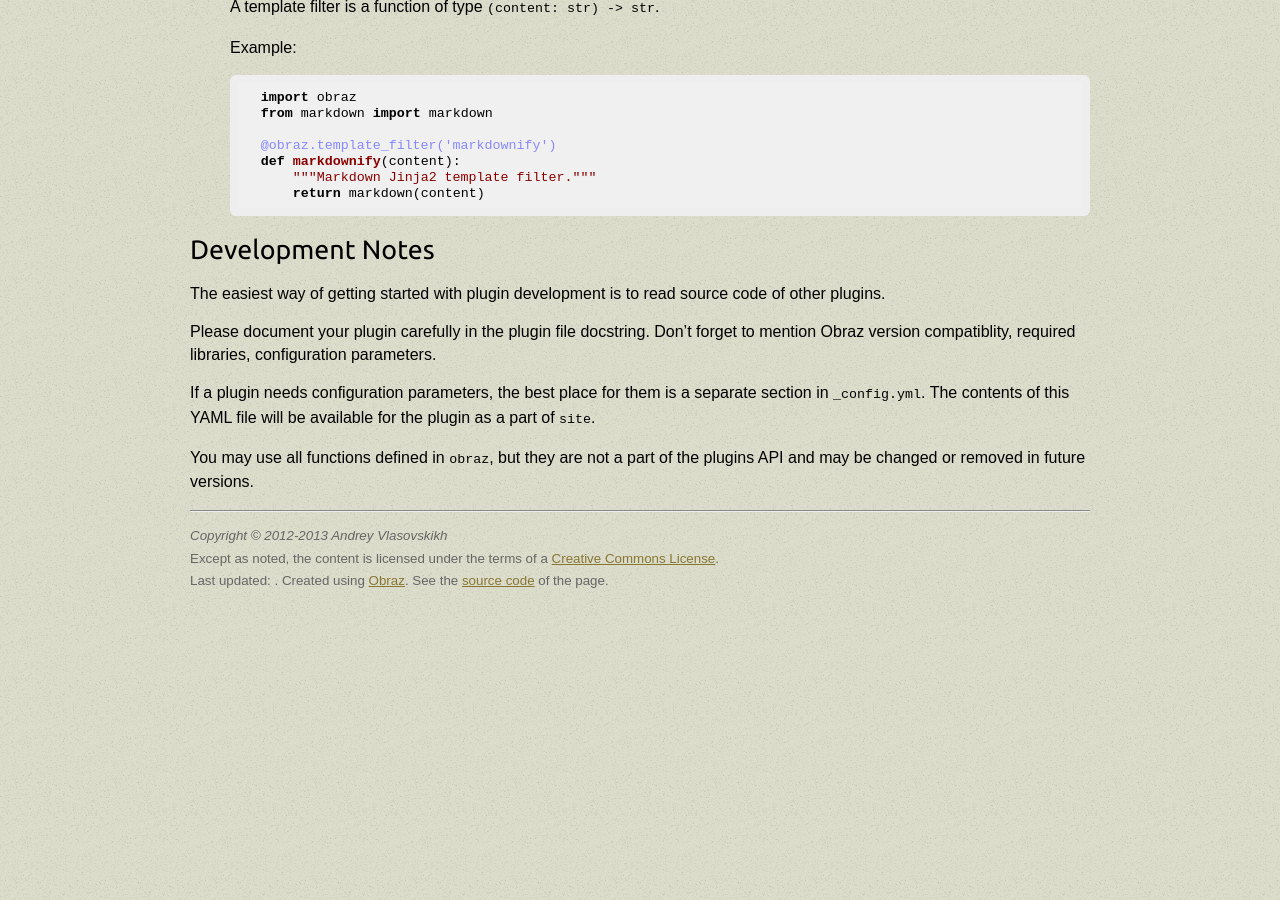
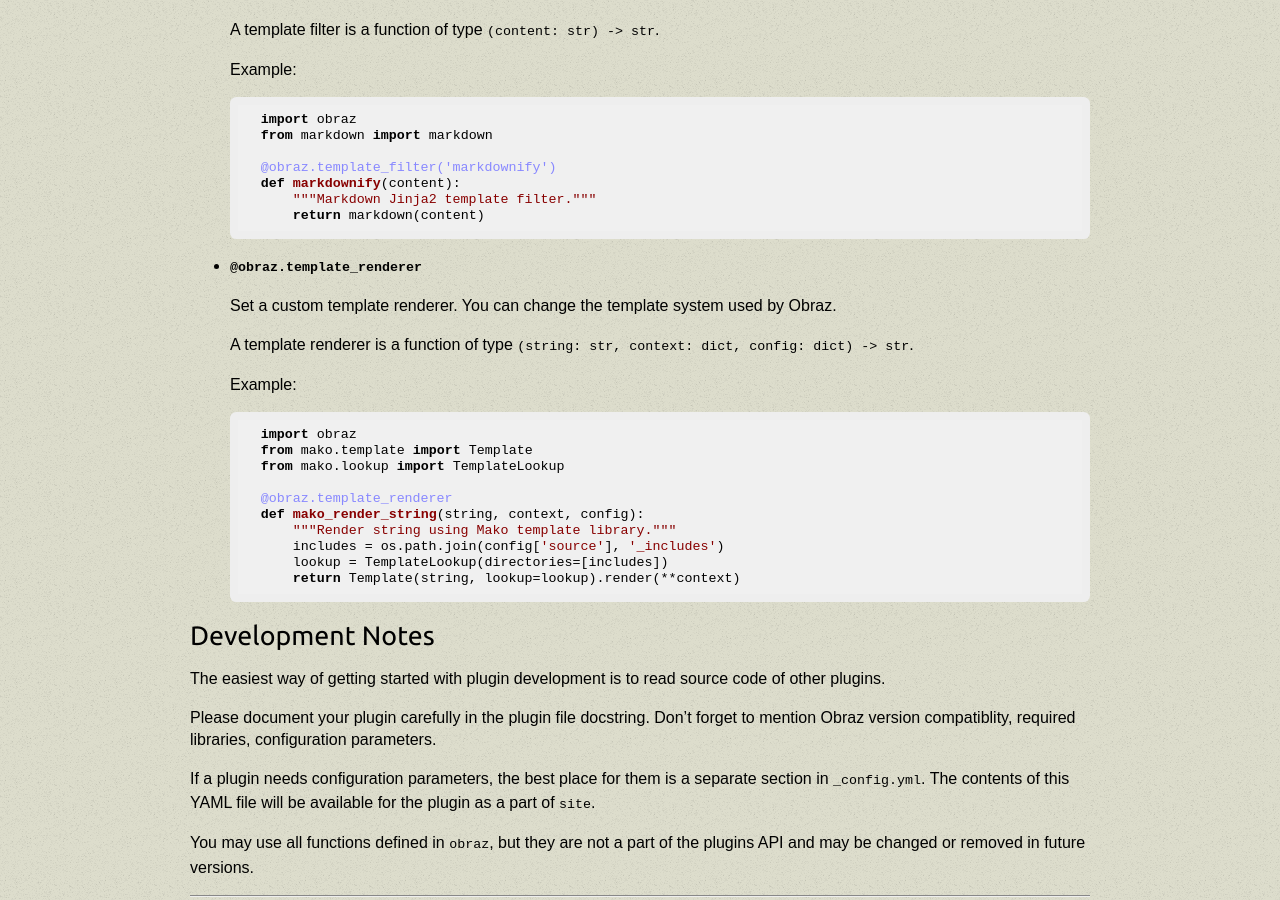
Before and after one commit to vlasovskikh/obraz, a Jekyll site: the page built from doc/plugins.md, in a window 1280 px wide and 900 px high, scrolled down 3109 px. Built offline with Jekyll 4.4.1, drawn with Linux system fonts in a browser that asks for light colours; some of the changed text lies outside the part shown.

Commit message:
Added extension point for custom template rendering libraries

```diff
--- a/doc/plugins.md
+++ b/doc/plugins.md
@@ -53,8 +53,8 @@
 This applies to third-party plugin functions as well as to the processing
 functions in Obraz itself.
 
-There are also a couple of extension points that allow to define content and
-template filters.
+There are also a couple of extension points that allow to change define content
+and template filters, or change the template system.
 
 
 Extension Points
@@ -197,6 +197,27 @@
             """Markdown Jinja2 template filter."""
             return markdown(content)
 
+* **`@obraz.template_renderer`**
+
+    Set a custom template renderer. You can change the template system used by
+    Obraz.
+
+    A template renderer is a function of type `(string: str, context: dict,
+    config: dict) -> str`.
+
+    Example:
+
+        import obraz
+        from mako.template import Template
+        from mako.lookup import TemplateLookup
+
+        @obraz.template_renderer
+        def mako_render_string(string, context, config):
+            """Render string using Mako template library."""
+            includes = os.path.join(config['source'], '_includes')
+            lookup = TemplateLookup(directories=[includes])
+            return Template(string, lookup=lookup).render(**context)
+
 
 Development Notes
 -----------------
```
Also changed, not shown: doc/jekyll.md (+7 -4 lines), obraz.py (+21 -11 lines), test/data/custom_template_renderer/site/index.html (added, +9 -0 lines), test/data/custom_template_renderer/src/index.html (added, +12 -0 lines), test/test_obraz.py (+3 -0 lines), 1 other file.
